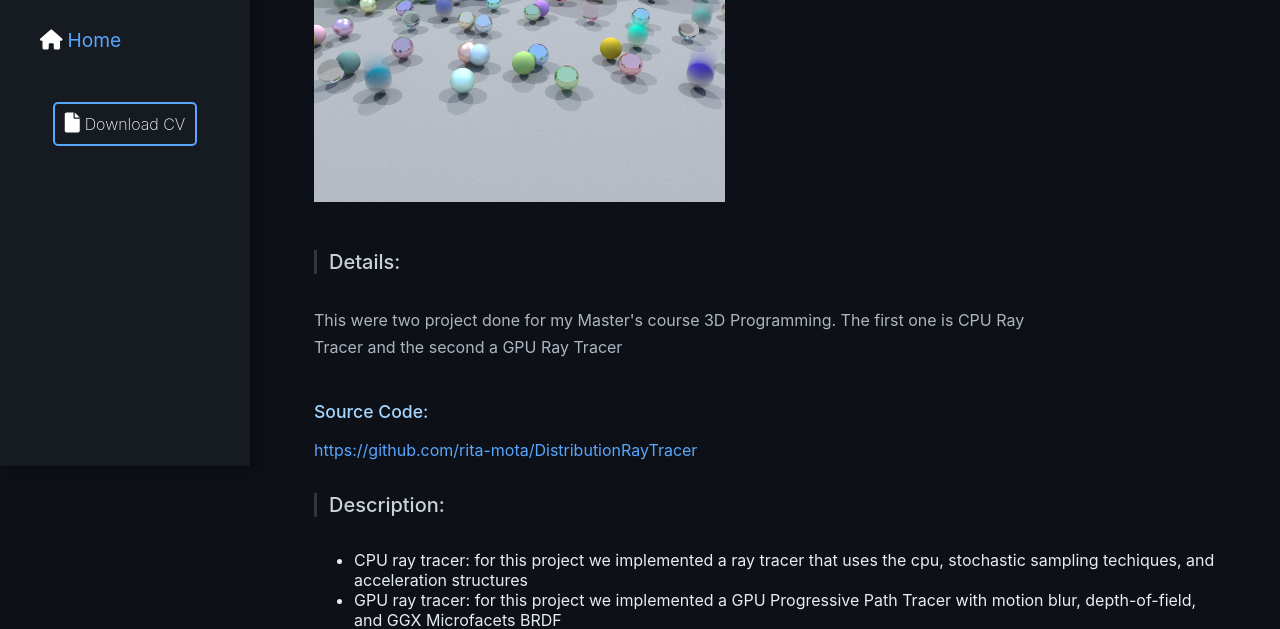
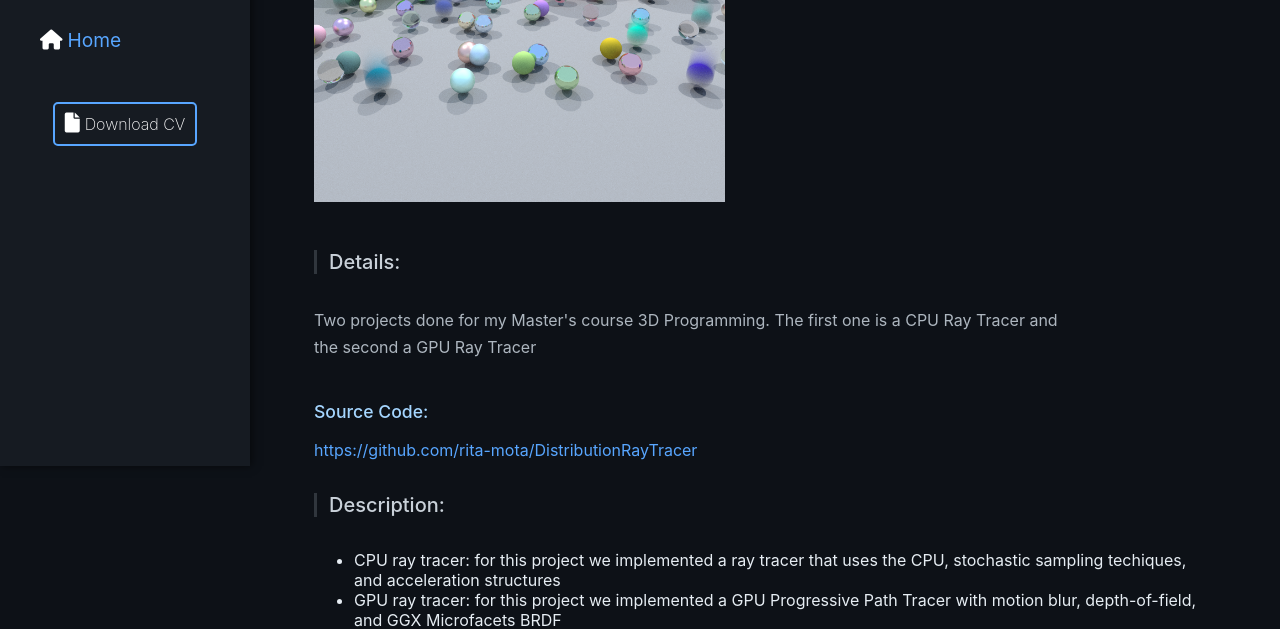
Before and after one commit to catarinagc/catarinagc.github.io, a website built with Vite: page projects/rayTracer.html in a window 1280 px wide. Shown: the part 334-963 px from the top of the page. Built offline with nearby package versions, Linux system fonts and the light colour scheme.

Commit message:
updated CV and fixed typos

```diff
--- a/projects/rayTracer.html
+++ b/projects/rayTracer.html
@@ -43,13 +43,13 @@
         <h1>CPU/GPU Ray Tracer</h1>
         <img src="../img/p3d.png">
         <h2>Details:</h2>
-        <p>This were two project done for my Master's course 3D Programming.
-            The first one is CPU Ray Tracer and the second a GPU Ray Tracer</p>
+        <p>Two projects done for my Master's course 3D Programming.
+            The first one is a CPU Ray Tracer and the second a GPU Ray Tracer</p>
         <h3>Source Code:</h3>
         <a href="https://github.com/rita-mota/DistributionRayTracer" target="_blank">https://github.com/rita-mota/DistributionRayTracer</a>
         <h2>Description:</h2>
         <ul>
-            <li>CPU ray tracer: for this project we implemented a ray tracer that uses the cpu, stochastic sampling techiques, and acceleration structures</li>
+            <li>CPU ray tracer: for this project we implemented a ray tracer that uses the CPU, stochastic sampling techiques, and acceleration structures</li>
             <li>GPU ray tracer: for this project we implemented a GPU Progressive Path Tracer with motion blur, depth-of-field, and GGX Microfacets BRDF</li>
         </ul>
         <h2>Learn More:</h2>
```
Also changed, not shown: index.html (+2 -3 lines), projects/waterSim.html (+1 -1 lines), 1 other file.
